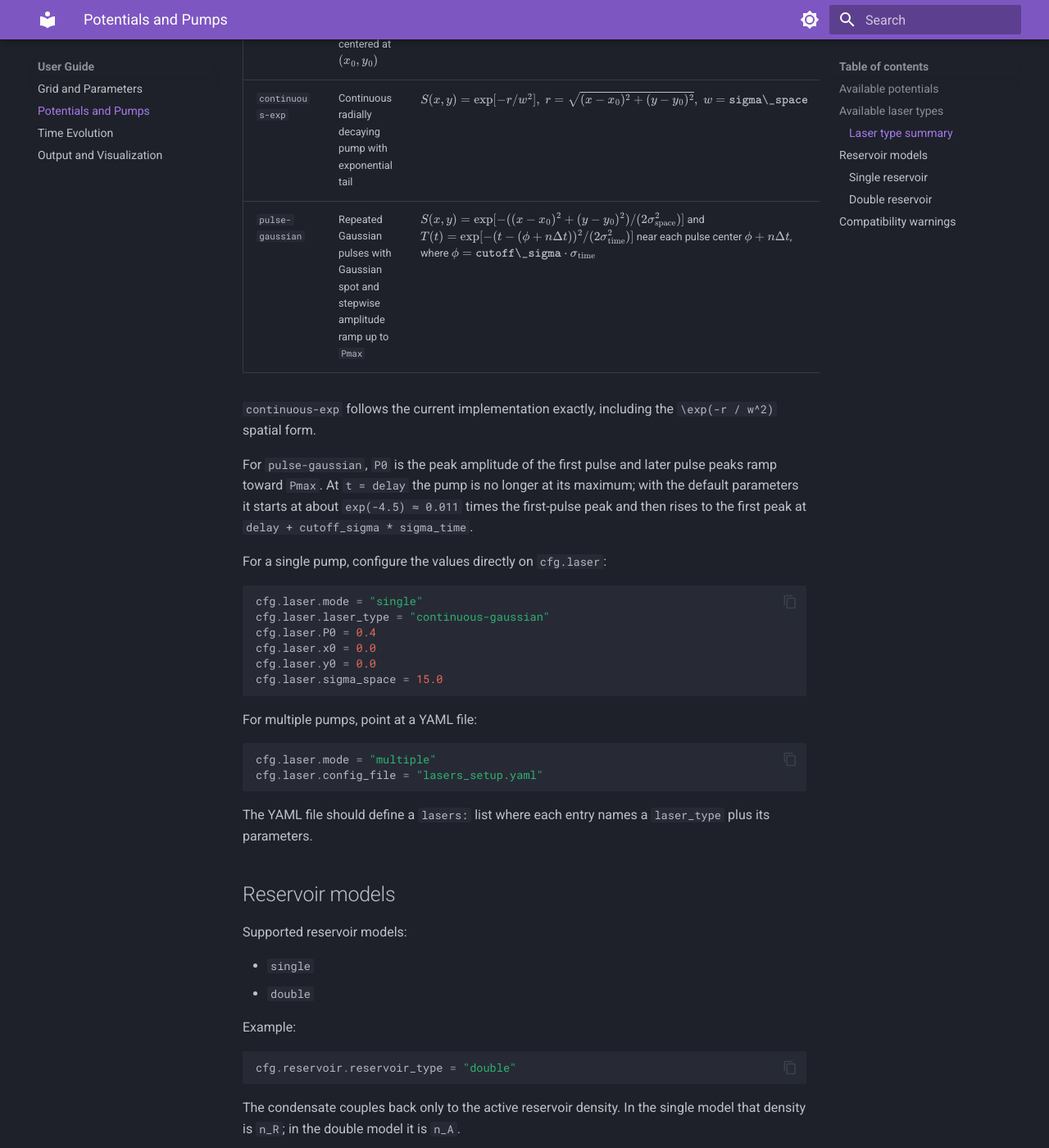
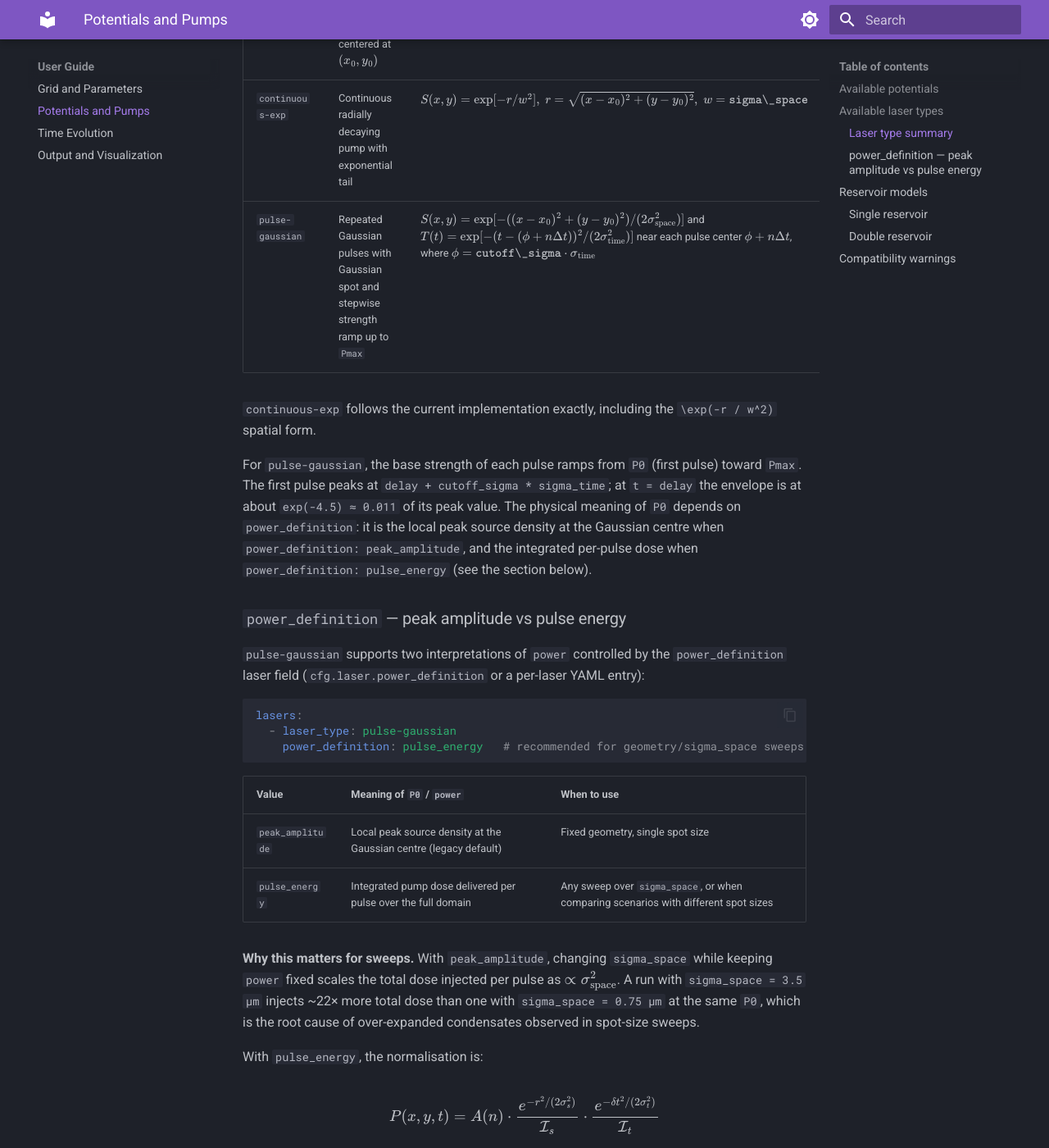
Before and after one commit to jakrog01/Polarism, an MkDocs documentation site: the page built from docs/user-guide/potentials-and-pumps.md, in a window 1280 px wide and 1400 px high, scrolled down 1607 px. Shown: the whole window at 82% size. Built offline with MkDocs 1.6.1 and Material for MkDocs 9.7.7, drawn with Linux system fonts in a browser that asks for light colours; some of the changed text lies outside the part shown.

Commit message:
Pulse energy pump normalization

````diff
--- a/docs/user-guide/potentials-and-pumps.md
+++ b/docs/user-guide/potentials-and-pumps.md
@@ -58,15 +58,64 @@
 | `uniform` | Spatially constant continuous pump | \(S(x, y) = 1,\; A(t) = P_0,\; T(t) = 1\) |
 | `continuous-gaussian` | Continuous Gaussian spot centered at \((x_0, y_0)\) | \(S(x, y) = \exp[-((x-x_0)^2 + (y-y_0)^2)/(2 \sigma_{\mathrm{space}}^2)]\) |
 | `continuous-exp` | Continuous radially decaying pump with exponential tail | \(S(x, y) = \exp[-r / w^2],\; r = \sqrt{(x-x_0)^2 + (y-y_0)^2},\; w = \texttt{sigma\_space}\) |
-| `pulse-gaussian` | Repeated Gaussian pulses with Gaussian spot and stepwise amplitude ramp up to `Pmax` | \(S(x, y) = \exp[-((x-x_0)^2 + (y-y_0)^2)/(2 \sigma_{\mathrm{space}}^2)]\) and \(T(t) = \exp[-(t-(\phi+n\Delta t))^2/(2 \sigma_{\mathrm{time}}^2)]\) near each pulse center \(\phi+n\Delta t\), where \(\phi = \texttt{cutoff\_sigma} \cdot \sigma_{\mathrm{time}}\) |
+| `pulse-gaussian` | Repeated Gaussian pulses with Gaussian spot and stepwise strength ramp up to `Pmax` | \(S(x, y) = \exp[-((x-x_0)^2 + (y-y_0)^2)/(2 \sigma_{\mathrm{space}}^2)]\) and \(T(t) = \exp[-(t-(\phi+n\Delta t))^2/(2 \sigma_{\mathrm{time}}^2)]\) near each pulse center \(\phi+n\Delta t\), where \(\phi = \texttt{cutoff\_sigma} \cdot \sigma_{\mathrm{time}}\) |
 
 `continuous-exp` follows the current implementation exactly, including the `\exp(-r / w^2)` spatial form.
 
-For `pulse-gaussian`, `P0` is the peak amplitude of the first pulse and later
-pulse peaks ramp toward `Pmax`. At `t = delay` the pump is no longer at its
-maximum; with the default parameters it starts at about `exp(-4.5) ≈ 0.011`
-times the first-pulse peak and then rises to the first peak at
-`delay + cutoff_sigma * sigma_time`.
+For `pulse-gaussian`, the base strength of each pulse ramps from `P0` (first pulse)
+toward `Pmax`. The first pulse peaks at `delay + cutoff_sigma * sigma_time`;
+at `t = delay` the envelope is at about `exp(-4.5) ≈ 0.011` of its peak value.
+The physical meaning of `P0` depends on `power_definition`: it is the local peak
+source density at the Gaussian centre when `power_definition: peak_amplitude`,
+and the integrated per-pulse dose when `power_definition: pulse_energy`
+(see the section below).
+
+### `power_definition` — peak amplitude vs pulse energy
+
+`pulse-gaussian` supports two interpretations of `power` controlled by the
+`power_definition` laser field (`cfg.laser.power_definition` or a per-laser YAML entry):
+
+```yaml
+lasers:
+  - laser_type: pulse-gaussian
+    power_definition: pulse_energy   # recommended for geometry/sigma_space sweeps
+```
+
+| Value | Meaning of `P0` / `power` | When to use |
+|---|---|---|
+| `peak_amplitude` | Local peak source density at the Gaussian centre (legacy default) | Fixed geometry, single spot size |
+| `pulse_energy` | Integrated pump dose delivered per pulse over the full domain | Any sweep over `sigma_space`, or when comparing scenarios with different spot sizes |
+
+**Why this matters for sweeps.** With `peak_amplitude`, changing `sigma_space` while keeping `power` fixed
+scales the total dose injected per pulse as \(\propto \sigma_{\mathrm{space}}^2\). A run with
+`sigma_space = 3.5 µm` injects ~22× more total dose than one with `sigma_space = 0.75 µm` at the same `P0`,
+which is the root cause of over-expanded condensates observed in spot-size sweeps.
+
+With `pulse_energy`, the normalisation is:
+
+$$
+P(x, y, t) = A(n) \cdot \frac{e^{-r^2/(2\sigma_s^2)}}{\mathcal{I}_s} \cdot \frac{e^{-\delta t^2/(2\sigma_t^2)}}{\mathcal{I}_t}
+$$
+
+where
+
+$$
+\mathcal{I}_s = \sum_{\mathrm{grid}} e^{-r^2/(2\sigma_s^2)}\, \Delta x\,\Delta y, \qquad
+\mathcal{I}_t = \sqrt{2\pi}\,\sigma_t\,\mathrm{erf}\!\left(\frac{c_\sigma}{\sqrt{2}}\right),
+$$
+
+\(c_\sigma = \texttt{cutoff\_sigma}\), and \(A(n) = P_0\) for the first pulse (ramping toward `Pmax`).
+This guarantees:
+
+$$
+\int\!\!\int P(x,y,t)\,dx\,dy\,dt \approx P_0 \quad \text{per pulse.}
+$$
+
+Increasing `sigma_space` lowers the local peak density while conserving the total pulse dose. The
+peak pump value `P_max` reflects this decrease; the spatial pump integral `P_area_integral` is independent
+of spot size for the same `pulse_energy` and temporal pulse shape.
+
+**Migration note.** Old configs without `power_definition` default to `peak_amplitude` and are unaffected.
 
 For a single pump, configure the values directly on `cfg.laser`:
 
````
Also changed, not shown: docs/api/configuration.md (+11 -1 lines), docs/api/model-components.md (+8 -1 lines), docs/api/option-matrix.md (+8 -1 lines), 2 other files.
